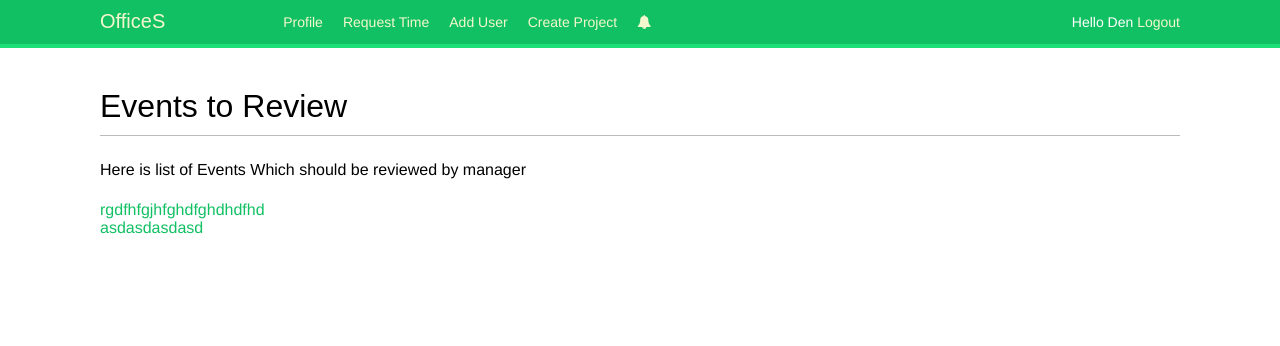
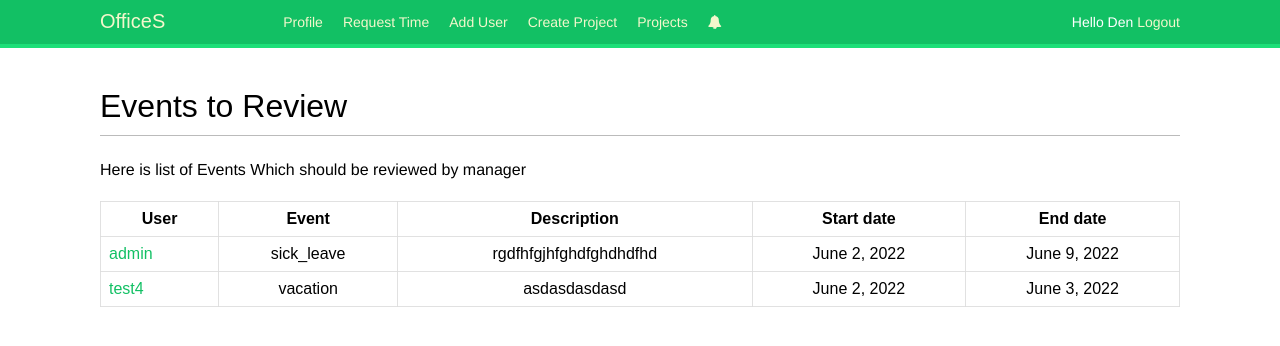
Before and after one commit to denissham/OfficeS, a Django app: page /events_to_review/ in a window 1280 px wide. Shown: the top 346 px of the page. Run offline with Django 4.2, Linux system fonts and the light colour scheme; a user stored in the database is signed in; data comes from the database, SQL or seed files in the repository; some web fonts are replaced.

Commit message:
Added projects page and projects list

```diff
--- a/app/offices/templates/base.html
+++ b/app/offices/templates/base.html
@@ -36,6 +36,9 @@
                 <a href="{% url 'create_project' %}">Create Project</a>
             </li>
             <li>
+                <a href="{% url 'projects' %}">Projects</a>
+            </li>
+            <li>
                 <a href="../../events_to_review/"> <i class="fa fa-bell"></i></a>
                 </li>
             {% endif %}
--- a/app/offices/templates/offices/events_to_review.html
+++ b/app/offices/templates/offices/events_to_review.html
@@ -6,13 +6,38 @@
 <h1>Events to Review</h1>
 <p>Here is list of Events Which should be reviewed by manager</p>
 <div id="main" class="events-list">
-    {% for event in test %}
+    <table>
+        <thead>
+          <tr>
+               <th>User</th>
+               <th>Event</th>
+               <th>Description</th>
+               <th>Start date </th>
+               <th>End date</th>
+          </tr>
+        </thead>
+        <tbody>
+            {% for event in test %}
+             <tr>
+               <td id="users"><a href="{{ offices.get_absolute_url }}">
+              </a>
+              <a href="../event/{{ event.id }}">{{ event.user_fk }}</a></a></td>
+              <td>{{ event.type }}</td>
+              <td>{{ event.description }}</td>
+              <td>{{ event.start_date }}</td>
+              <td>{{ event.end_date }}</td>
+             </tr>
+            {% endfor %}
+          </tbody>
+      </table>
+
+    {% comment %} {% for event in test %}
         <div class="event">
             <a href="{{ offices.get_absolute_url }}">
             </a>
             <a href="../event/{{ event.id }}">{{ event.description }}</a>
         </div>
-    {% endfor %}
+    {% endfor %} {% endcomment %}
 </div>
 
 
--- a/app/offices/templates/offices/projects_list.html
+++ b/app/offices/templates/offices/projects_list.html
@@ -8,9 +8,7 @@
 <div id="main" class="projects-list">
     {% for project in projects %}
         <div class="project">
-            <a href="{{ offices.get_absolute_url }}">
-            </a>
-            <a href="../profile/{{ user.id }}">{{ user.first_name }} {{user.last_name}}</a>
+            <h4>{{ project.name }}</h4>
         </div>
     {% endfor %}
 </div>
--- a/app/offices/views.py
+++ b/app/offices/views.py
@@ -194,7 +194,7 @@ def projects_list(request):
     if user.is_superuser:
         projects = Project.objects.filter(is_active=True)
     return render(request,
-              'offices/projects_list.html',
+              'offices/projects_list.html', locals()
              )
 
 @login_required(login_url='../../')
```
